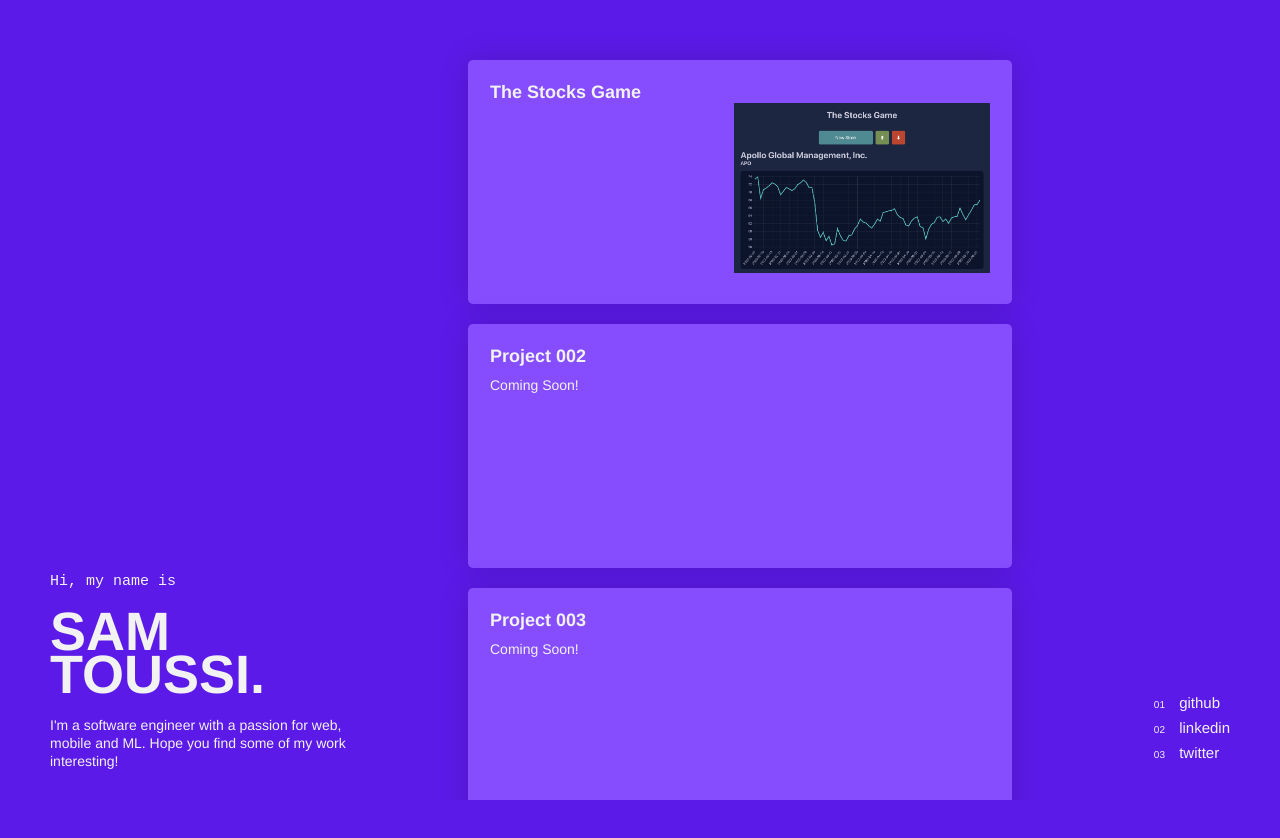
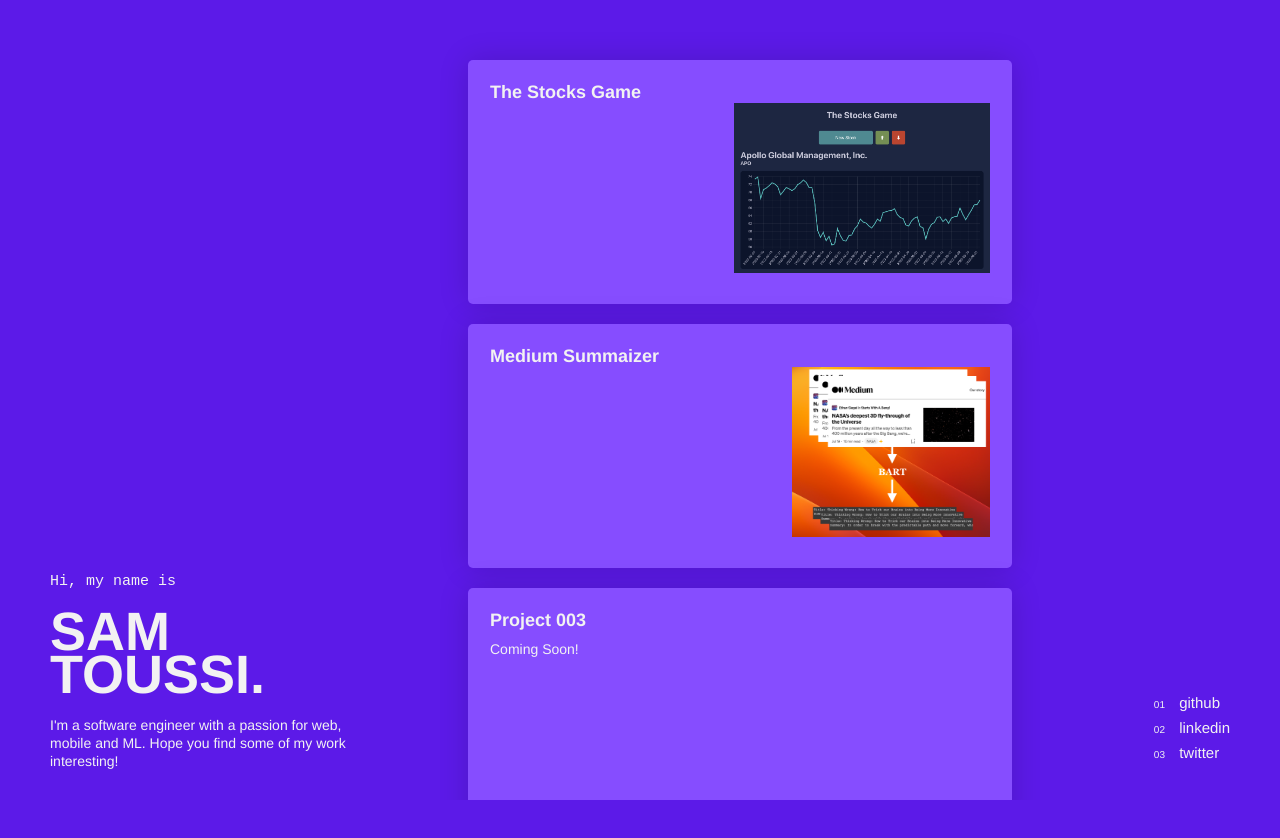
Before and after one commit to samktt/sam, a plain HTML site: page index.html in a window 1280 px wide. Drawn offline with Linux system fonts and the light colour scheme.

Commit message:
add new project description

```diff
--- a/index.html
+++ b/index.html
@@ -17,10 +17,19 @@
             <img src="stock_game.png" alt="Stock Game" class="centered-image" />
           </div>
         </a>
-        <div class="project-card">
-          <h2>Project 002</h2>
-          <p>Coming Soon!</p>
-        </div>
+        <a
+          href="https://github.com/samktt/medium-summarizer"
+          class="project-card"
+        >
+          <h2 class="project-title">Medium Summaizer</h2>
+          <div class="image-container">
+            <img
+              src="summarizer.png"
+              alt="Medium Summarizer"
+              class="centered-image"
+            />
+          </div>
+        </a>
         <div class="project-card">
           <h2>Project 003</h2>
           <p>Coming Soon!</p>
```
Also changed, not shown: summarizer.png (added).
